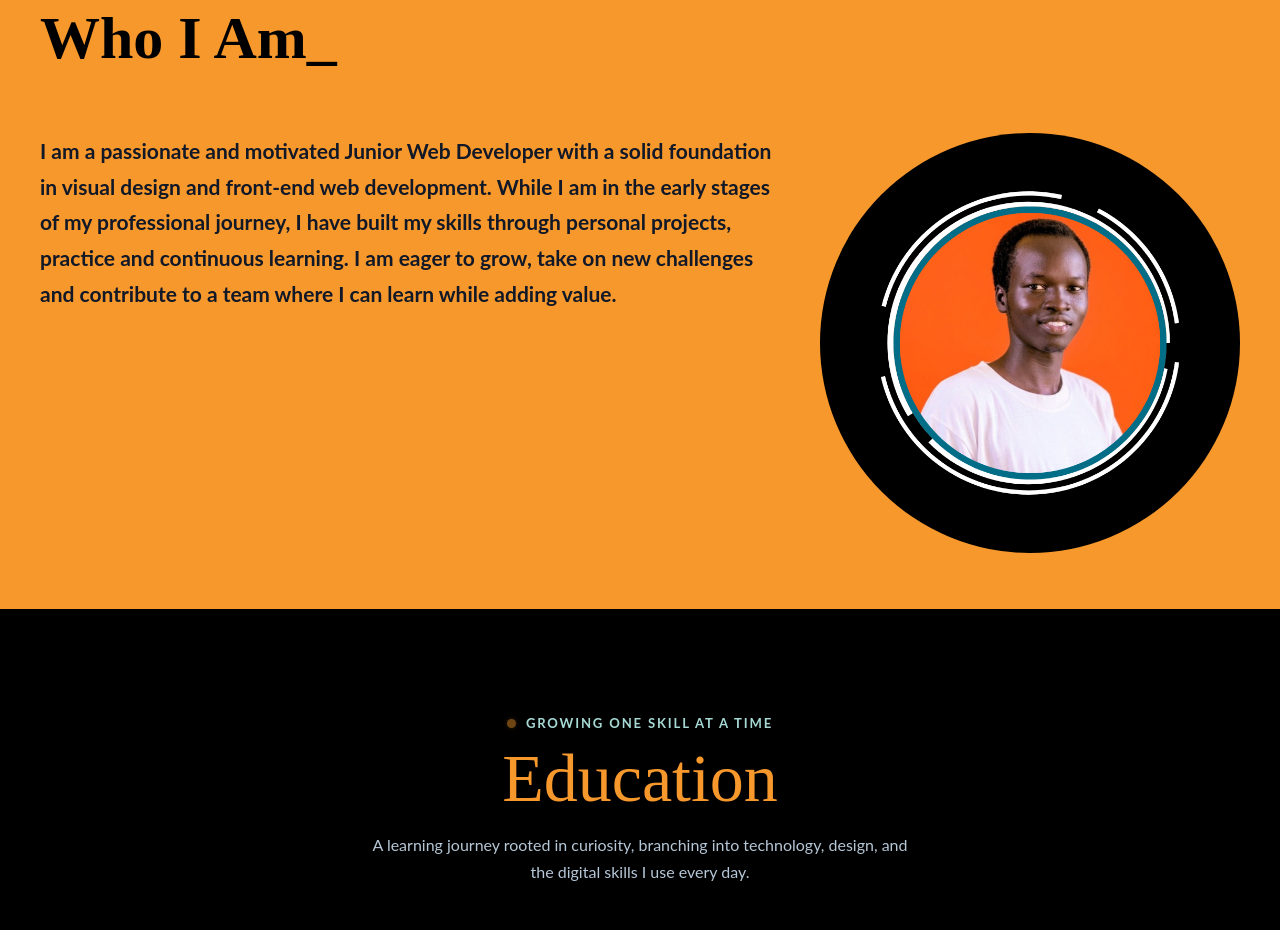
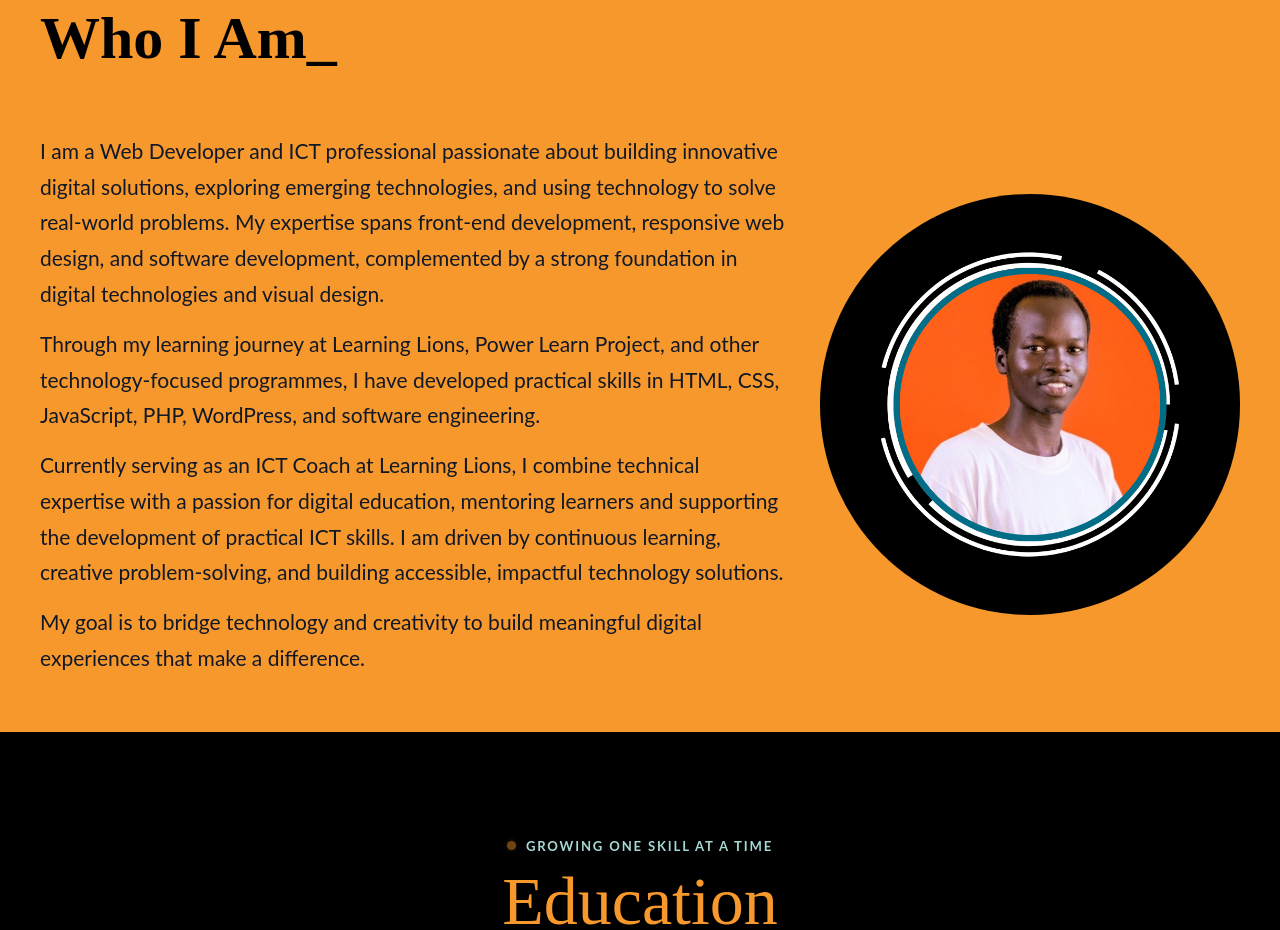
Before and after one commit to ayomleek/Ayom_Portfolio2, a React (Vite) app: page / in a window 1280 px wide. Shown: the part 780-1710 px from the top of the page. Built offline with nearby package versions, Linux system fonts and the light colour scheme.

Commit message:
Add image a longside about me desciption paragraphs

```diff
--- a/src/about.jsx
+++ b/src/about.jsx
@@ -27,7 +27,29 @@ function Aboutme(){
                     </h4> <h1 className="whoiam">Who I Am_</h1>
             <div className="div1s">
             <div className="aboutdiv1">
-                    <h5 className="aboutdescrip1">I am a passionate and motivated Junior Web Developer with a solid foundation in visual design and front-end web development. While I am in the early stages of my professional journey, I have built my skills through personal projects, practice and continuous learning. I am eager to grow, take on new challenges and contribute to a team where I can learn while adding value.</h5>
+                    <div className="aboutdescrip1">
+                        <p>
+                            I am a Web Developer and ICT professional passionate about building innovative digital solutions,
+                            exploring emerging technologies, and using technology to solve real-world problems. My expertise
+                            spans front-end development, responsive web design, and software development, complemented by a
+                            strong foundation in digital technologies and visual design.
+                        </p>
+                        <p>
+                            Through my learning journey at Learning Lions, Power Learn Project, and other technology-focused
+                            programmes, I have developed practical skills in HTML, CSS, JavaScript, PHP, WordPress, and
+                            software engineering.
+                        </p>
+                        <p>
+                            Currently serving as an ICT Coach at Learning Lions, I combine technical expertise with a passion
+                            for digital education, mentoring learners and supporting the development of practical ICT skills. I
+                            am driven by continuous learning, creative problem-solving, and building accessible, impactful
+                            technology solutions.
+                        </p>
+                        <p>
+                            My goal is to bridge technology and creativity to build meaningful digital experiences that make a
+                            difference.
+                        </p>
+                    </div>
             </div>
             <div className="imgdiv"><img src={freelancer} className="imgq"/></div>
             </div>
```
